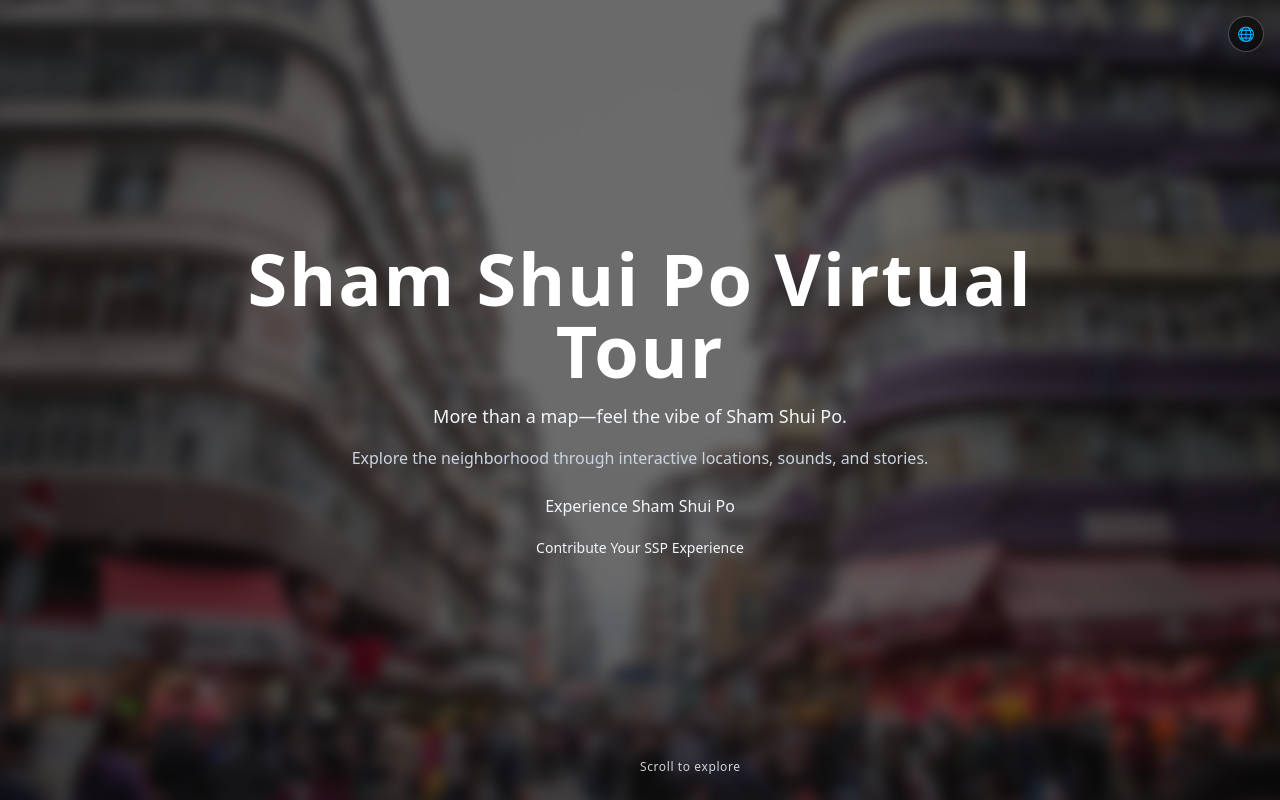
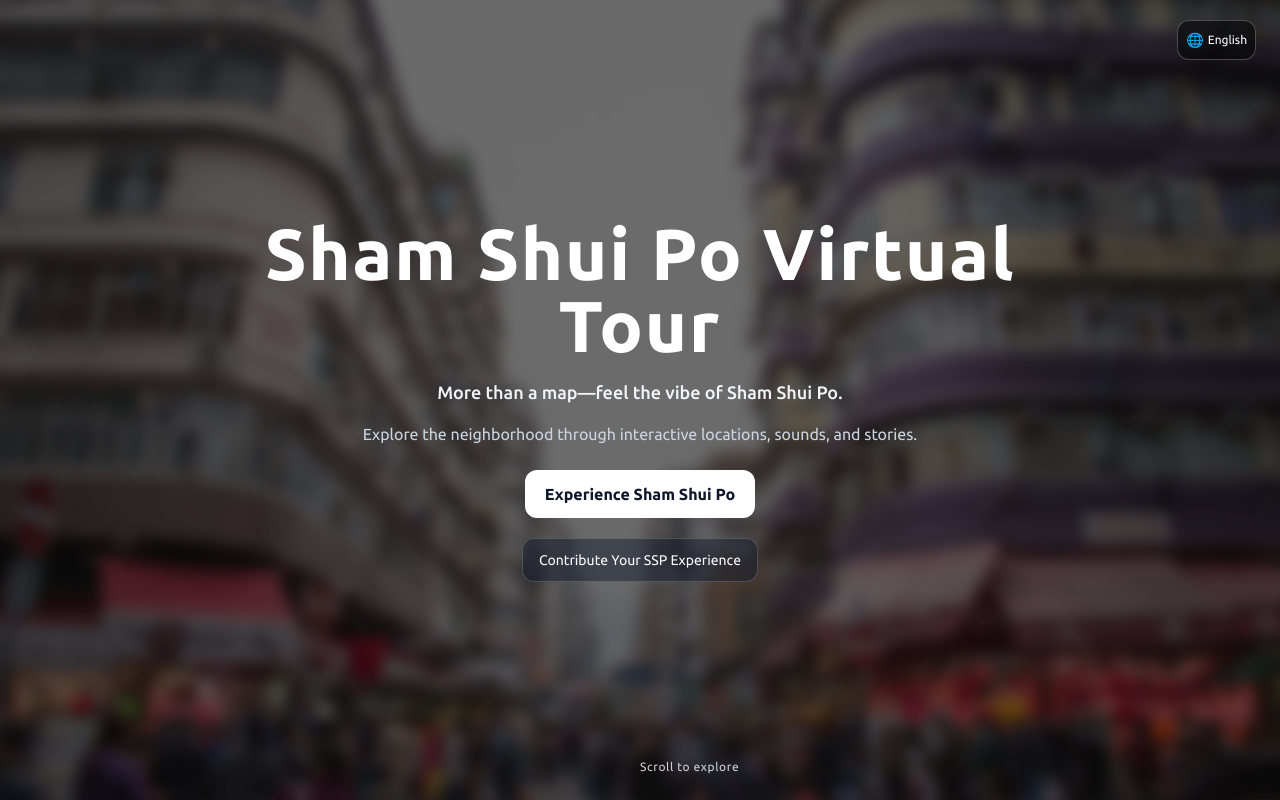
Before and after one commit to darshbir19/SSP_VTour, a React (Vite) app: page / in a window 1280 px wide. Built offline with nearby package versions, Linux system fonts and the light colour scheme.

Commit message:
feat(ui): polish global controls and visual consistency
Add reusable button/fade utility styles, tighten language switcher behavior, and stabilize the root viewport container for cleaner full-screen presentation.

```diff
--- a/src/App.tsx
+++ b/src/App.tsx
@@ -11,7 +11,7 @@ export function App() {
 
   return (
     <LanguageProvider>
-      <div className="relative h-screen w-screen bg-ssp-bg text-slate-100">
+      <div className="relative h-screen w-screen overflow-hidden bg-ssp-bg text-slate-100">
         <LanguageSwitcher />
         {view === 'home' ? (
           <HomePage onStart={() => setView('map')} />
--- a/src/components/LanguageSwitcher.tsx
+++ b/src/components/LanguageSwitcher.tsx
@@ -12,18 +12,25 @@ export function LanguageSwitcher() {
   const [open, setOpen] = useState(false)
 
   return (
-    <div className="pointer-events-auto fixed right-3 top-3 z-[100] sm:right-4 sm:top-4">
+    <div className="pointer-events-auto fixed right-5 top-4 z-[100] sm:right-6 sm:top-5">
       <button
         type="button"
         onClick={() => setOpen((v) => !v)}
-        className="inline-flex h-9 w-9 items-center justify-center rounded-full border border-white/25 bg-black/55 text-sm text-white backdrop-blur hover:bg-black/75"
-        aria-label="Change language"
+        className="group inline-flex h-10 min-w-10 items-center justify-center gap-1 rounded-xl border border-white/25 bg-black/55 px-2 text-sm text-white backdrop-blur hover:bg-black/75"
+        aria-label="Language"
+        title="Language"
       >
         🌐
+        <span className="hidden text-xs sm:inline">
+          {languageOptions.find((o) => o.id === language)?.label}
+        </span>
+        <span className="pointer-events-none absolute -bottom-8 right-0 rounded bg-black/70 px-2 py-1 text-[11px] text-slate-100 opacity-0 transition-opacity group-hover:opacity-100">
+          Language
+        </span>
       </button>
 
       {open && (
-        <div className="absolute right-0 mt-2 min-w-36 rounded-lg border border-white/15 bg-[#0b101a]/95 p-1 text-sm text-white shadow-[0_8px_24px_rgba(0,0,0,0.45)] backdrop-blur">
+        <div className="absolute right-0 mt-2 min-w-36 max-w-[calc(100vw-1.5rem)] rounded-xl border border-white/15 bg-[#0b101a]/95 p-1 text-sm text-white shadow-[0_8px_24px_rgba(0,0,0,0.45)] backdrop-blur">
           {languageOptions.map((option) => (
             <button
               key={option.id}
@@ -32,8 +39,8 @@ export function LanguageSwitcher() {
                 setLanguage(option.id)
                 setOpen(false)
               }}
-              className={`block w-full cursor-pointer rounded px-3 py-2 text-left ${
-                language === option.id ? 'bg-neon-green/20 text-neon-green' : 'hover:bg-white/10'
+              className={`block min-h-[44px] w-full cursor-pointer rounded-lg px-3 py-2 text-left ${
+                language === option.id ? 'bg-white/15 text-white ring-1 ring-white/30' : 'hover:bg-white/10'
               }`}
             >
               {option.label}
--- a/src/style.css
+++ b/src/style.css
@@ -1,3 +1,5 @@
+@import url('https://fonts.googleapis.com/css2?family=Ubuntu:wght@400;500;700&display=swap');
+
 @tailwind base;
 @tailwind components;
 @tailwind utilities;
@@ -15,7 +17,50 @@ body,
 body {
   background-color: #050308;
   color: #f9fafb;
-  font-family: system-ui, -apple-system, BlinkMacSystemFont, 'Segoe UI', sans-serif;
+  font-family: 'Ubuntu', system-ui, -apple-system, BlinkMacSystemFont, 'Segoe UI', sans-serif;
+}
+
+.fade-in {
+  animation: fade-in 500ms ease-out both;
+}
+
+@keyframes fade-in {
+  from {
+    opacity: 0;
+    transform: translateY(8px);
+  }
+  to {
+    opacity: 1;
+    transform: translateY(0);
+  }
+}
+
+.btn-primary {
+  border-radius: 0.75rem;
+  background: #ffffff;
+  color: #0f172a;
+  font-weight: 600;
+  min-height: 44px;
+  padding: 0.75rem 1.25rem;
+  transition: opacity 180ms ease, background-color 180ms ease;
+}
+
+.btn-primary:hover {
+  background: #f1f5f9;
+}
+
+.btn-secondary {
+  border-radius: 0.75rem;
+  border: 1px solid rgba(255, 255, 255, 0.18);
+  background: rgba(15, 23, 42, 0.45);
+  color: #f8fafc;
+  min-height: 44px;
+  padding: 0.625rem 1rem;
+  transition: opacity 180ms ease, background-color 180ms ease;
+}
+
+.btn-secondary:hover {
+  background: rgba(255, 255, 255, 0.12);
 }
 
 .neon-title {
```
